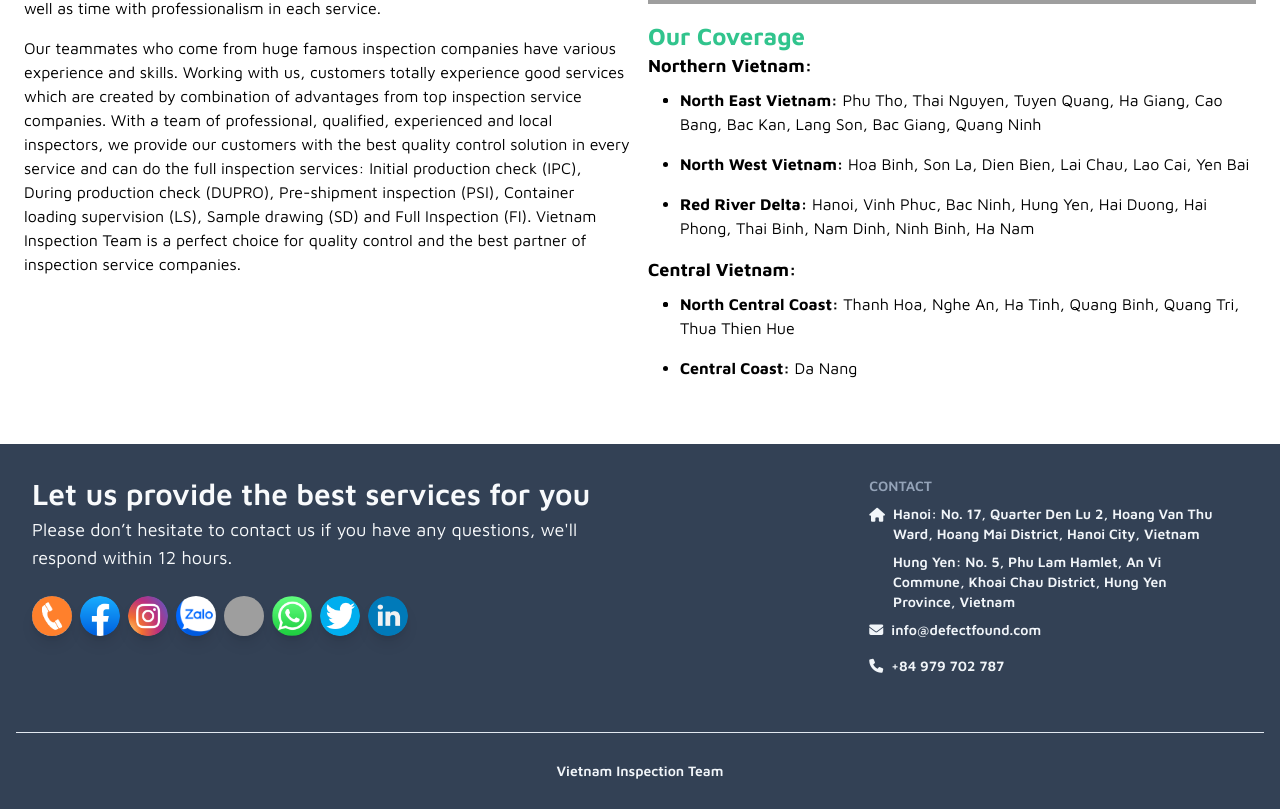
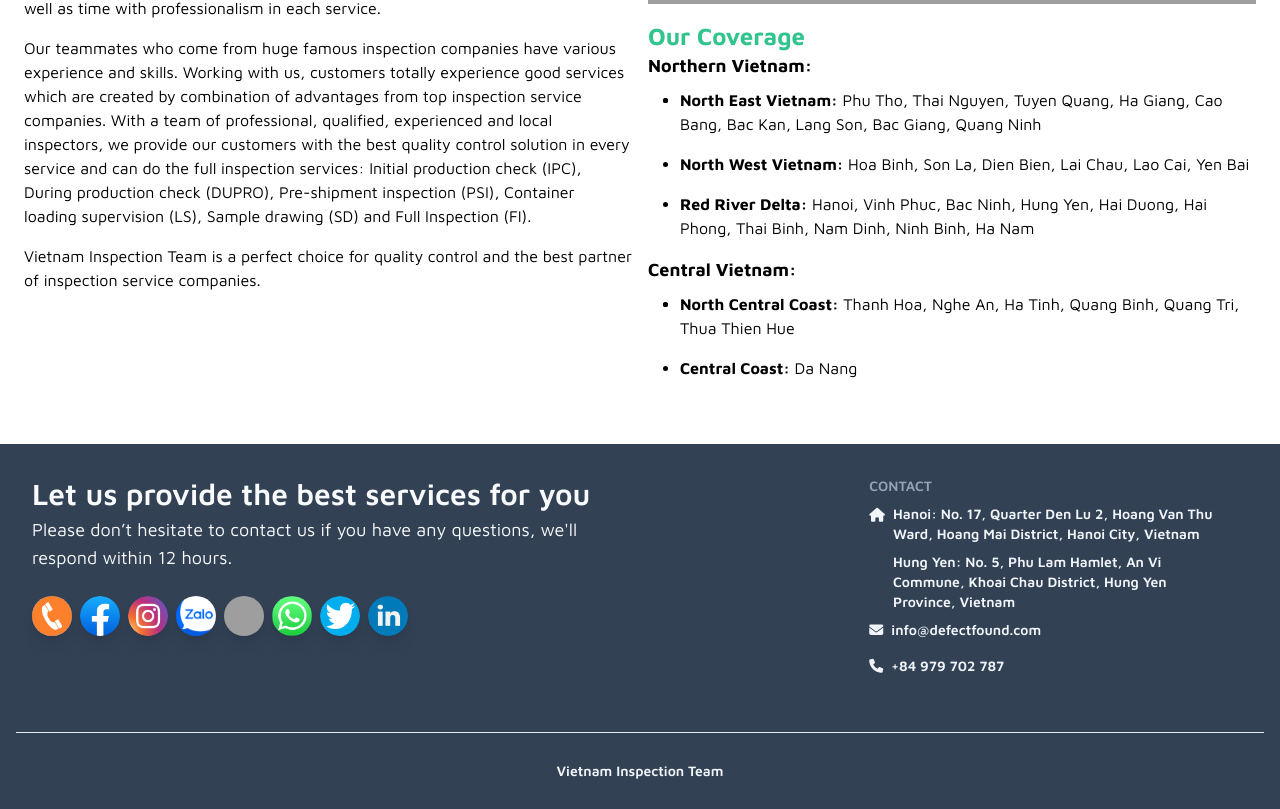
Before and after one commit to arlandme/vni-front_client, a React (Create React App) app: page /about in a window 1280 px wide. Shown: the part 1483-2292 px from the top of the page. Built offline with nearby package versions, Linux system fonts and the light colour scheme; no server answers; grey boxes are pictures that could not be loaded.

Commit message:
update 24/12

```diff
--- a/src/components/About/About.jsx
+++ b/src/components/About/About.jsx
@@ -30,7 +30,10 @@ export default function About() {
             from top inspection service companies. With a team of professional, qualified, experienced and local inspectors,
             we provide our customers with the best quality control solution in every service and can do the full inspection services:
             Initial production check (IPC), During production check (DUPRO), Pre-shipment inspection (PSI), Container loading supervision (LS),
-            Sample drawing (SD) and Full Inspection (FI). Vietnam Inspection Team is a perfect choice for quality control and the best partner of inspection service companies.
+            Sample drawing (SD) and Full Inspection (FI).
+          </p>
+          <p className='mt-4'>
+            Vietnam Inspection Team is a perfect choice for quality control and the best partner of inspection service companies.
           </p>
         </div>
         <div>
```
